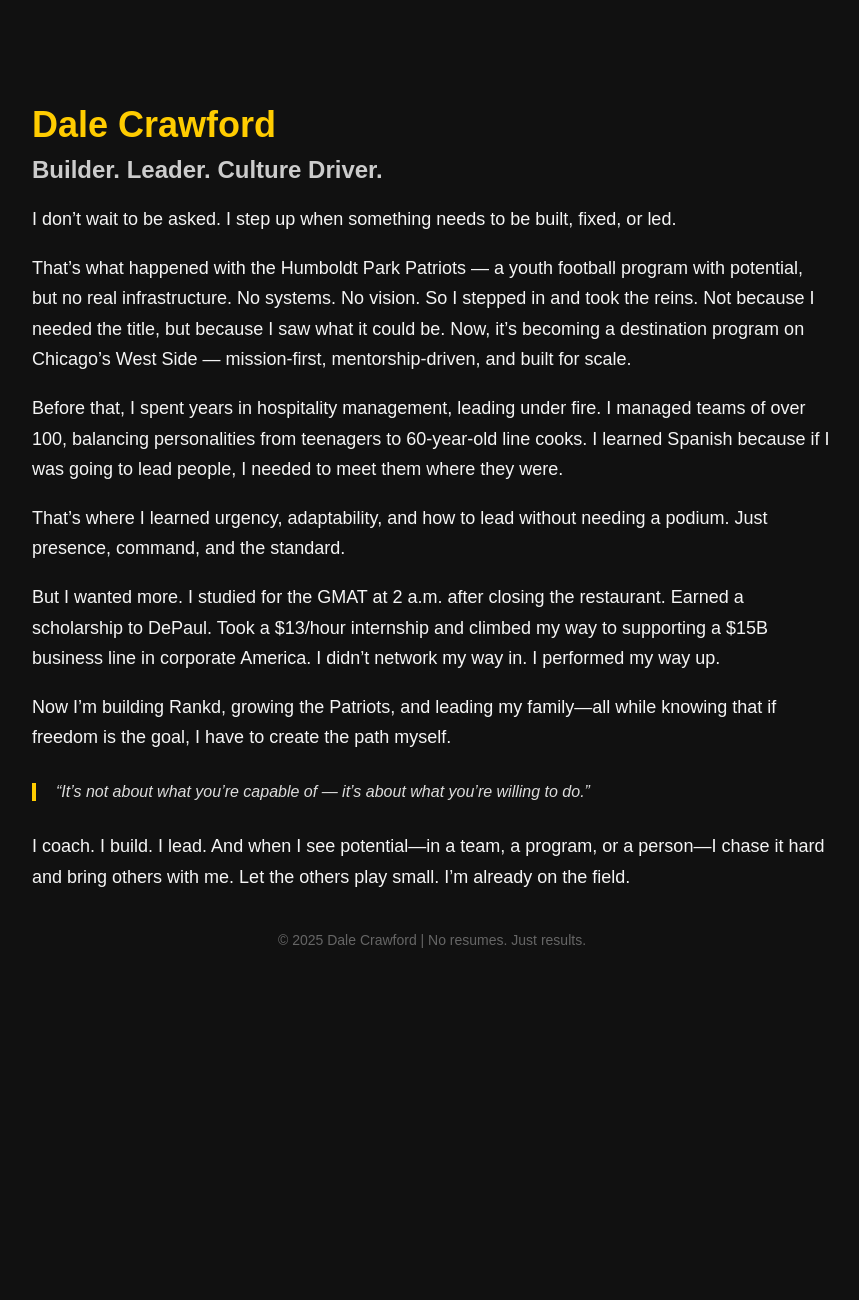
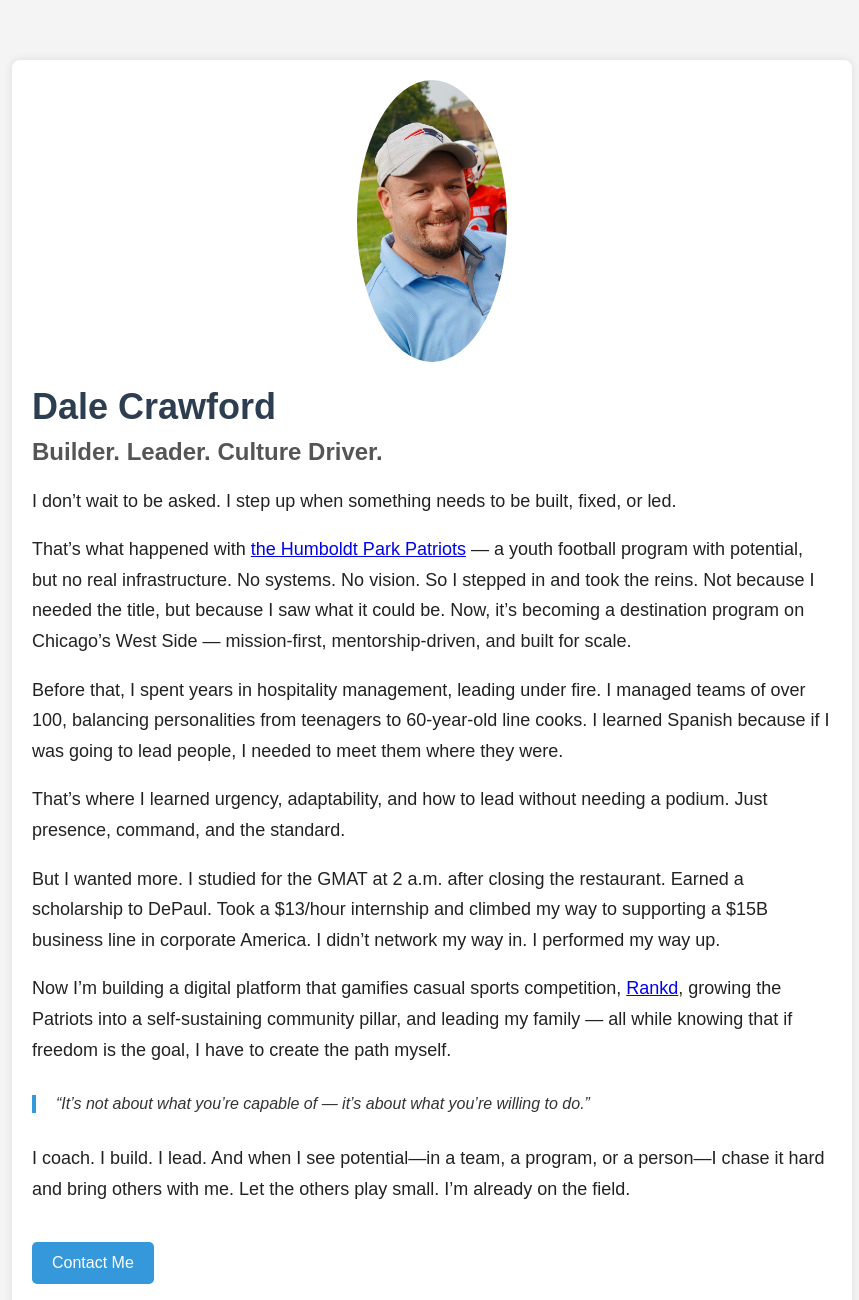
Before and after one commit to CoachDCrawford/coachdcrawford.github.io, a plain HTML site: page index.html in a window 1280 px wide. Shown: the top 1300 px of the page, without its empty margins (208-1067 px from the left). Before the commit the page ends 1028 px from the top, so only its background shows below. Drawn offline with Linux system fonts and the light colour scheme.

Commit message:
Updated Index
2:26 p.m. 3/27/25

```diff
--- a/index.html
+++ b/index.html
@@ -8,8 +8,8 @@
   <style>
     body {
       font-family: Arial, sans-serif;
-      background: #111;
-      color: #f5f5f5;
+      background: #f4f4f4;
+      color: #222;
       margin: 0;
       padding: 0;
     }
@@ -17,15 +17,18 @@
       max-width: 800px;
       margin: 60px auto;
       padding: 20px;
+      background: white;
+      box-shadow: 0 0 10px rgba(0, 0, 0, 0.1);
+      border-radius: 8px;
     }
     h1 {
       font-size: 36px;
       margin-bottom: 10px;
-      color: #ffcc00;
+      color: #2c3e50;
     }
     h2 {
       font-size: 24px;
-      color: #ccc;
+      color: #555;
       margin-top: 0;
     }
     p {
@@ -35,25 +38,43 @@
     blockquote {
       margin: 30px 0;
       padding-left: 20px;
-      border-left: 4px solid #ffcc00;
+      border-left: 4px solid #3498db;
       font-style: italic;
-      color: #ddd;
+      color: #333;
     }
     footer {
       text-align: center;
       margin-top: 40px;
       font-size: 14px;
-      color: #666;
+      color: #888;
+    }
+    .contact-button {
+      display: inline-block;
+      margin-top: 20px;
+      padding: 12px 20px;
+      background-color: #3498db;
+      color: white;
+      text-decoration: none;
+      border-radius: 5px;
+      font-size: 16px;
+    }
+    .photo {
+      width: 150px;
+      border-radius: 50%;
+      display: block;
+      margin: 0 auto 20px;
+      object-fit: cover;
     }
   </style>
 </head>
 <body>
   <div class="container">
+    <img src="https://coachdcrawford.github.io/assets/IMG_0258.jpg" alt="Dale Crawford" class="photo">
     <h1>Dale Crawford</h1>
     <h2>Builder. Leader. Culture Driver.</h2>
     <p>I don’t wait to be asked. I step up when something needs to be built, fixed, or led.</p>
 
-    <p>That’s what happened with the Humboldt Park Patriots — a youth football program with potential, but no real infrastructure. No systems. No vision. So I stepped in and took the reins. Not because I needed the title, but because I saw what it could be. Now, it’s becoming a destination program on Chicago’s West Side — mission-first, mentorship-driven, and built for scale.</p>
+    <p>That’s what happened with <a href="https://www.humboldtparkpatriots.com" target="_blank">the Humboldt Park Patriots</a> — a youth football program with potential, but no real infrastructure. No systems. No vision. So I stepped in and took the reins. Not because I needed the title, but because I saw what it could be. Now, it’s becoming a destination program on Chicago’s West Side — mission-first, mentorship-driven, and built for scale.</p>
 
     <p>Before that, I spent years in hospitality management, leading under fire. I managed teams of over 100, balancing personalities from teenagers to 60-year-old line cooks. I learned Spanish because if I was going to lead people, I needed to meet them where they were.</p>
 
@@ -61,7 +82,7 @@
 
     <p>But I wanted more. I studied for the GMAT at 2 a.m. after closing the restaurant. Earned a scholarship to DePaul. Took a $13/hour internship and climbed my way to supporting a $15B business line in corporate America. I didn’t network my way in. I performed my way up.</p>
 
-    <p>Now I’m building Rankd, growing the Patriots, and leading my family—all while knowing that if freedom is the goal, I have to create the path myself.</p>
+    <p>Now I’m building a digital platform that gamifies casual sports competition, <a href="https://www.reddit.com/r/Rankd/" target="_blank">Rankd</a>, growing the Patriots into a self-sustaining community pillar, and leading my family — all while knowing that if freedom is the goal, I have to create the path myself.</p>
 
     <blockquote>
       “It’s not about what you’re capable of — it’s about what you’re willing to do.”
@@ -69,6 +90,8 @@
 
     <p>I coach. I build. I lead. And when I see potential—in a team, a program, or a person—I chase it hard and bring others with me. Let the others play small. I’m already on the field.</p>
 
+    <a class="contact-button" href="mailto:fdcrawford@gmail.com">Contact Me</a>
+
     <footer>
       &copy; 2025 Dale Crawford | No resumes. Just results.
     </footer>
```
